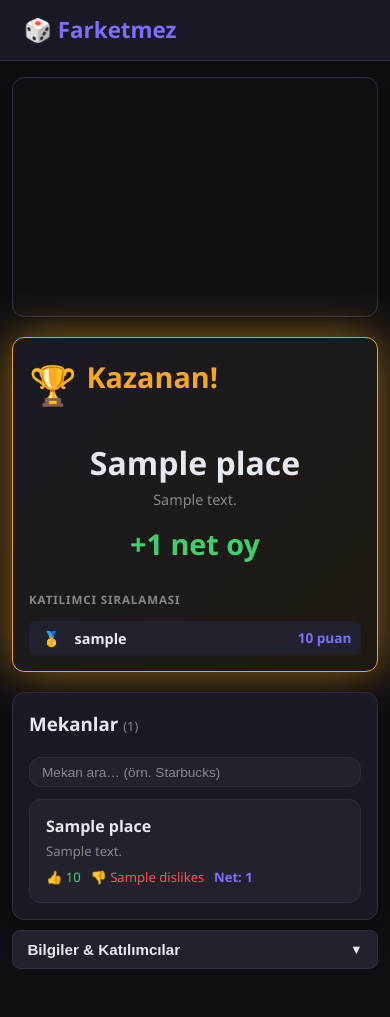
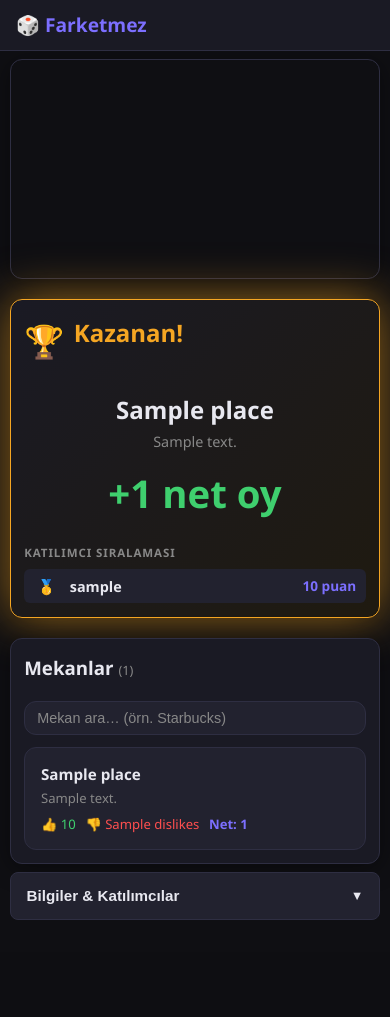
Before and after one commit to ExaelXage/farketmez, a Flask app: template templates/room.html in a window 390 px wide. After the commit the page ends 920 px from the top, so only its background shows below. Run offline with Flask 3, Linux system fonts and the light colour scheme; the template is opened without the code that fills it: most values are stand-ins (such as "Sample title", 1, 10 or a date in 2020); some libraries are stand-ins or nearby versions.

Commit message:
Improve mobile responsive design
- Larger touch targets for vote buttons (flex:1, min-height:48px)
- Vote action row full-width with top border separator on mobile
- Better header, card, and hero sizing on small screens
- Horizontal scrolling filter chips with hidden scrollbar
- Result screen compact: smaller winner name, score, trophy
- Score log and breakdown font tuning
- Extra breakpoint at 380px for very small phones
- invite-box wraps on mobile so input+button don't overflow

Co-Authored-By: Claude Sonnet 4.6 <noreply@anthropic.com>

```diff
--- a/static/css/style.css
+++ b/static/css/style.css
@@ -648,24 +648,27 @@ input[type="text"]:focus { outline: none; border-color: var(--accent); }
 
 /* ===== Mobile ===== */
 @media (max-width: 700px) {
-  .container { margin: 1rem auto; padding: 0 .75rem; }
+  .container { margin: .5rem auto; padding: 0 .6rem; }
 
   .room-layout {
     grid-template-columns: 1fr;
-    gap: .6rem;
-    padding-bottom: 2rem;
+    gap: .5rem;
+    padding-bottom: 1.5rem;
   }
 
   /* Ana panel üste, yan panel alta */
   .panel--main { order: 1; }
   .panel--side { order: 2; }
 
+  /* Panel toggle butonu */
   .panel-toggle {
     display: flex;
     justify-content: space-between;
     align-items: center;
-    padding: .65rem .9rem;
+    padding: .75rem 1rem;
     width: 100%;
+    font-size: .95rem;
+    min-height: 48px;
   }
   .panel-toggle-icon {
     transition: transform .25s;
@@ -676,14 +679,27 @@ input[type="text"]:focus { outline: none; border-color: var(--accent); }
   .panel-toggle[aria-expanded="true"]  .panel-toggle-icon { transform: rotate(180deg); }
   .panel-toggle[aria-expanded="true"]  + .side-panel-body { display: flex; }
 
-  .map-box  { height: 240px; }
-  .card     { padding: 1rem; }
+  /* Harita ve kartlar */
+  .map-box { height: 220px; }
+  .card    { padding: .85rem; }
 
-  .place-card   { flex-wrap: wrap; }
-  .vote-actions { width: 100%; justify-content: flex-end; margin-top: .5rem; }
-  .btn--vote    { padding: .55rem 1.2rem; font-size: 1.4rem; min-width: 56px; min-height: 44px; }
+  /* Header */
+  .site-header { padding: .6rem 1rem; }
+  .site-header .tagline { display: none; }
+  .logo { font-size: 1.2rem; }
 
-  /* Filter chips: horizontal scroll instead of wrapping */
+  /* Hero */
+  .card--hero h1     { font-size: 1.45rem; }
+  .card--hero .subtitle { font-size: .9rem; }
+
+  /* Mekan kartları */
+  .place-card   { flex-wrap: wrap; gap: .4rem; }
+  .place-info   { flex: 1; min-width: 0; }
+  .place-name-link { font-size: .95rem; }
+  .vote-actions { width: 100%; justify-content: flex-end; padding-top: .25rem; border-top: 1px solid var(--border); }
+  .btn--vote    { flex: 1; padding: .65rem 0; font-size: 1.3rem; min-height: 48px; }
+
+  /* Filtre chips yatay scroll */
   .filter-bar {
     flex-wrap: nowrap;
     overflow-x: auto;
@@ -692,18 +708,40 @@ input[type="text"]:focus { outline: none; border-color: var(--accent); }
     padding-bottom: 2px;
   }
   .filter-bar::-webkit-scrollbar { display: none; }
-  .filter-chip { flex-shrink: 0; padding: .3rem .8rem; }
+  .filter-chip { flex-shrink: 0; padding: .35rem .9rem; font-size: .82rem; }
 
-  /* Winner card compact */
-  .winner-place h3   { font-size: 1.3rem; }
-  .winner-place .score-big { font-size: 1.8rem; }
-  .result-ranking    { margin-top: .75rem; }
+  /* Mekan arama kutusu */
+  .place-search-box input { font-size: .9rem; padding: .5rem .75rem; }
 
-  .site-header .tagline { display: none; }
+  /* Oy sayacı ve butonlar */
+  .places-header-top    { flex-wrap: wrap; gap: .4rem; }
+  .places-header-actions { flex-wrap: wrap; }
+  .btn--sm { min-height: 36px; padding: .35rem .75rem; }
 
-  .card--hero h1 { font-size: 1.5rem; }
+  /* Sonuç ekranı */
+  .winner-name  { font-size: 1.5rem; }
+  .score-big    { font-size: 1.3rem; }
+  .result-trophy { font-size: 2rem; }
+  .result-header h2 { font-size: 1.5rem; }
+  .result-section-title { margin-top: .75rem; }
 
-  /* Ensure vote counter wraps nicely on small screens */
-  .places-header-top { flex-wrap: wrap; gap: .4rem; }
-  .places-header-actions { flex-wrap: wrap; }
+  /* Puan tablosu */
+  .card--score-log { font-size: .85rem; }
+  .sle-breakdown   { font-size: .8rem; }
+
+  /* Radius seçici */
+  .radius-options { gap: .35rem; }
+  .radius-opt span { padding: .35rem .6rem; font-size: .82rem; }
+
+  /* Davet kutusu */
+  .invite-box { flex-wrap: wrap; gap: .4rem; }
+  .invite-box input { min-width: 0; flex: 1; font-size: .8rem; }
 }
+
+/* Çok küçük ekranlar (≤380px) */
+@media (max-width: 380px) {
+  .card { padding: .7rem; }
+  .winner-name { font-size: 1.25rem; }
+  .btn--vote { font-size: 1.1rem; }
+  .card--hero h1 { font-size: 1.2rem; }
+}
```
